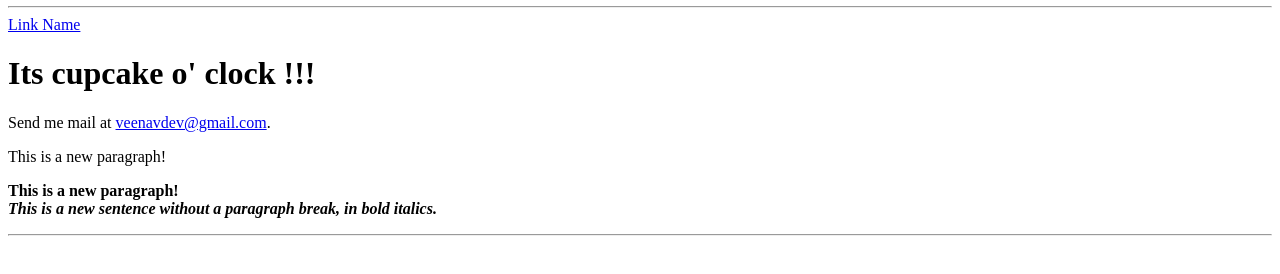
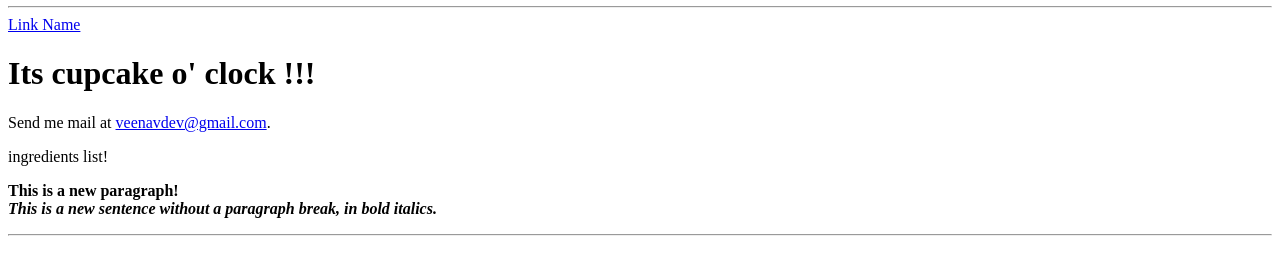
Before and after one commit to veenadev/cupcake-project, a plain HTML site: page index.html in a window 1280 px wide. Shown: the part 26-300 px from the top of the page. Drawn offline with Linux system fonts and the light colour scheme.

Commit message:
added ingredients

```diff
--- a/index.html
+++ b/index.html
@@ -10,7 +10,7 @@
 
 Send me mail at <a href="mailto:veenavdev@gmail.com">
 veenavdev@gmail.com</a>.
-<P> This is a new paragraph!
+<P> ingredients list!
 <P> <B>This is a new paragraph!</B>
 <BR> <B><I>This is a new sentence without a paragraph break, in bold italics.</I></B>
 <HR>
```
